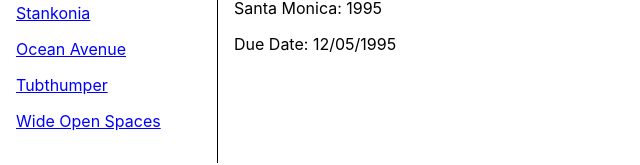
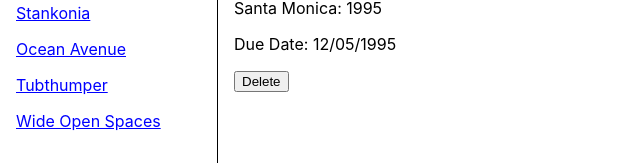
Before and after one commit to jcarlosj/tutorial-react-router-v6, a React (Create React App) app: page /invoices/1995 in a window 1280 px wide. Shown: the part 291-456 px from the top of the page, without its empty margins (0-640 px from the left). Built offline with nearby package versions, Linux system fonts and the light colour scheme.

Commit message:
[+] Invoice: Boton eliminar [+] data.js: Funcion eliminar (Navegacion programatica)
Mantiene variable de busqueda en el enlace, para que se mantenga el filtrado

```diff
--- a/src/data.js
+++ b/src/data.js
@@ -38,3 +38,7 @@
 export function getInvoice( number ) {
     return invoices.find( ( invoice ) => invoice.number === number );
 }
+
+export function deleteInvoice( number ) {
+    invoices = invoices.filter( invoice => invoice.number !== number );
+}
--- a/src/routes/Invoice.jsx
+++ b/src/routes/Invoice.jsx
@@ -1,10 +1,12 @@
-import { useParams } from "react-router-dom";
+import { useParams, useNavigate, useLocation } from "react-router-dom";
 
-import { getInvoice } from "../data";
+import { getInvoice, deleteInvoice } from "../data";
 
 export default function Invoice() {
     let
         params = useParams(),
+        location = useLocation(),
+        navigate = useNavigate(),
         invoice = getInvoice( parseInt( params.invoiceId, 10 ) );
 
     return <>
@@ -14,6 +16,16 @@
                 { invoice.name }: { invoice.number }
             </p>
             <p>Due Date: { invoice.due }</p>
+            <p>
+                <button
+                    onClick={ () => {
+                        deleteInvoice( invoice.number );
+                        navigate( '/invoices' + location.search );
+                    }}
+                >
+                    Delete
+                </button>
+            </p>
         </main>
     </>;
 }
```
